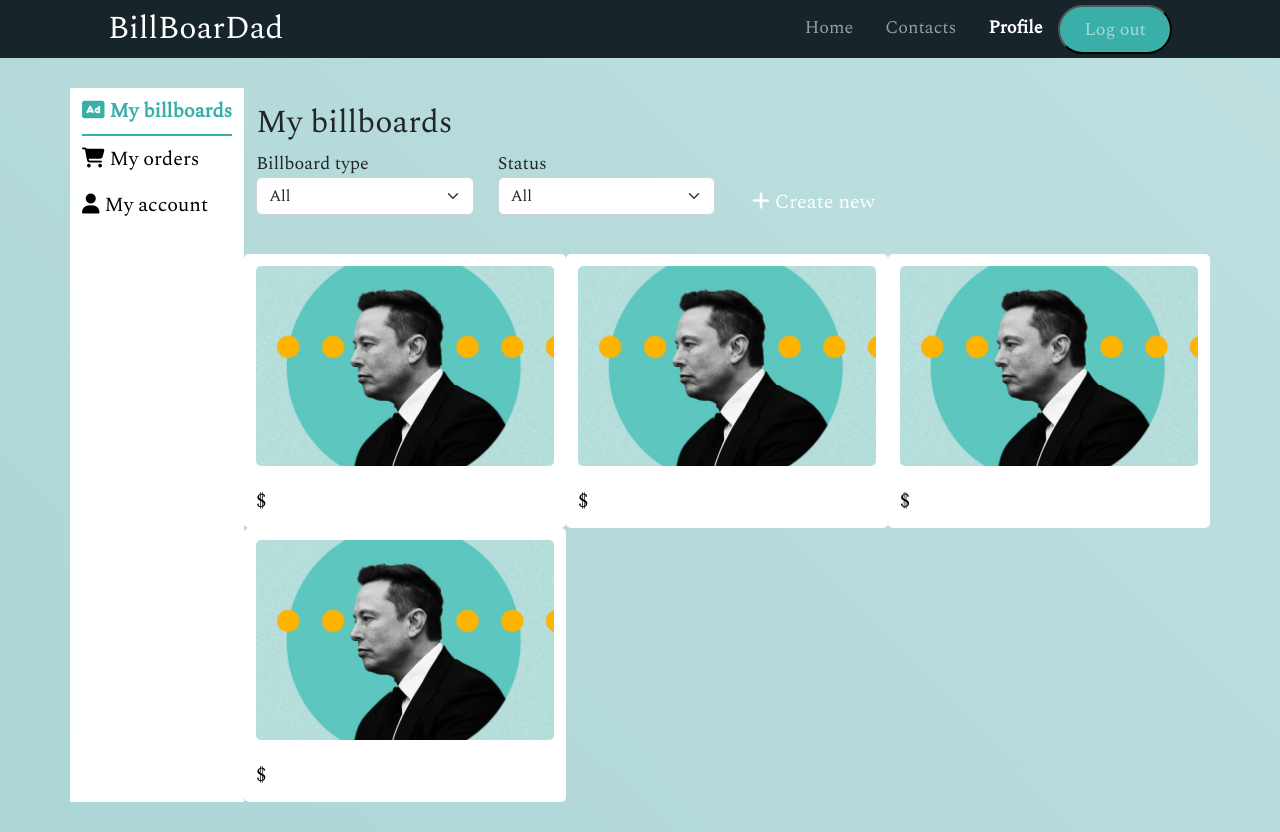
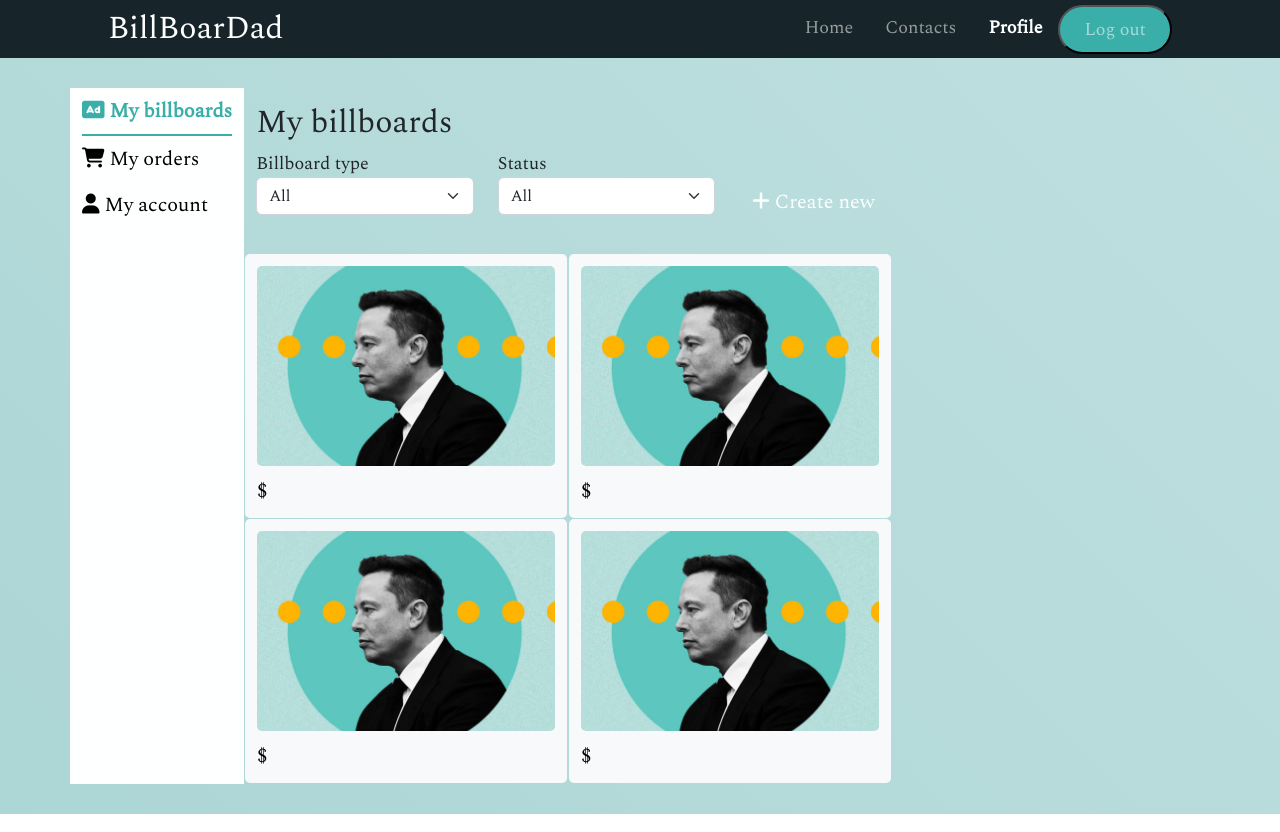
Before and after one commit to shynkwanchi/rmit-billboardad, a React (Create React App) app in the folder client/: page /my-billboards in a window 1280 px wide. Built offline with nearby package versions, Linux system fonts and the light colour scheme; sample sign-in values are in the browser's storage.

Commit message:
css fixx

```diff
--- a/client/src/components/Card/card.css
+++ b/client/src/components/Card/card.css
@@ -1,15 +1,14 @@
-
 
 .item-container {
+    margin: 1px;
     padding: 12px;
     cursor: pointer;
     transition: all 0.5s ease;
     border-radius: 5px;
-    background: white;
 }
 
 .item-container:hover {
-    background: #def2f1;
+    background: #394545;
 }
 
 .item-container:hover a {
@@ -18,7 +17,7 @@
 }
 
 .item-container .image-container {
-    margin: 0 auto 10px;
+    margin: 1 auto 10px;
     overflow: hidden;
     height: 200px;
     border-radius: 5px;
--- a/client/src/components/Card/card.js
+++ b/client/src/components/Card/card.js
@@ -5,8 +5,8 @@ import "./card.css";
 
 const Card = props => {
     return (
-        <div className="col-12 col-sm-6 col-md-4 item-container">
-            <Link to={`/details/${props.id}`}>
+        <div className="col-12 col-sm-6 col-md-4 bg-light item-container ">
+            <Link to={`/details/${props.id}`} >
                 <div className="image-container">
                     <img src={thumbnail} alt="item-thumbnail" />
                 </div>
--- a/client/src/routes/user-routes/Home/home.js
+++ b/client/src/routes/user-routes/Home/home.js
@@ -1,4 +1,5 @@
 import { React, useState, useEffect } from "react";
+import './home.css';
 import Card from "../../../components/Card/card";
 import Slider from "../../../components/Slider/slider";
 import HomeData from "../../../data/HomeData";
@@ -20,7 +21,7 @@ const Home = () => {
             <Slider slides={HomeData} />
             <div className="container">
                 <div className="row filters">
-                    <div className="col-6 col-sm-4 col-md-3 filter-container">
+                    <div className="col-6 col-sm-4 col-md-4 filter-container">
                         Billboard type
                         <select className="form-select" aria-label="Select billboard type" onChange={e => {
                             let selectedType = e.target.value; setBillboardType(selectedType)
@@ -39,7 +40,7 @@ const Home = () => {
                             <option value="Topic 3">Topic 3</option>
                         </select>
                     </div> */}
-                    <div className="col-6 col-sm-4 col-md-3 filter-container">
+                    <div className="col-6 col-sm-4 col-md-4 filter-container">
                         Price range
                         <select className="form-select" aria-label="Select price range" onChange={e => {
                             let selectedType;
@@ -52,7 +53,7 @@ const Home = () => {
                             <option value={50000000}>{"<"} 50.000.000 VND</option>
                         </select>
                     </div>
-                    <div className="col-6 col-sm-4 col-md-3 filter-container">
+                    <div className="col-6 col-sm-4 col-md-4 filter-container">
                         Area
                         <select className="form-select" aria-label="Select area" onChange={e => {
                             let selectedType = e.target.value; setBillboardArea(selectedType)
```
Also changed, not shown: client/src/routes/user-routes/Home/home.css (added).
